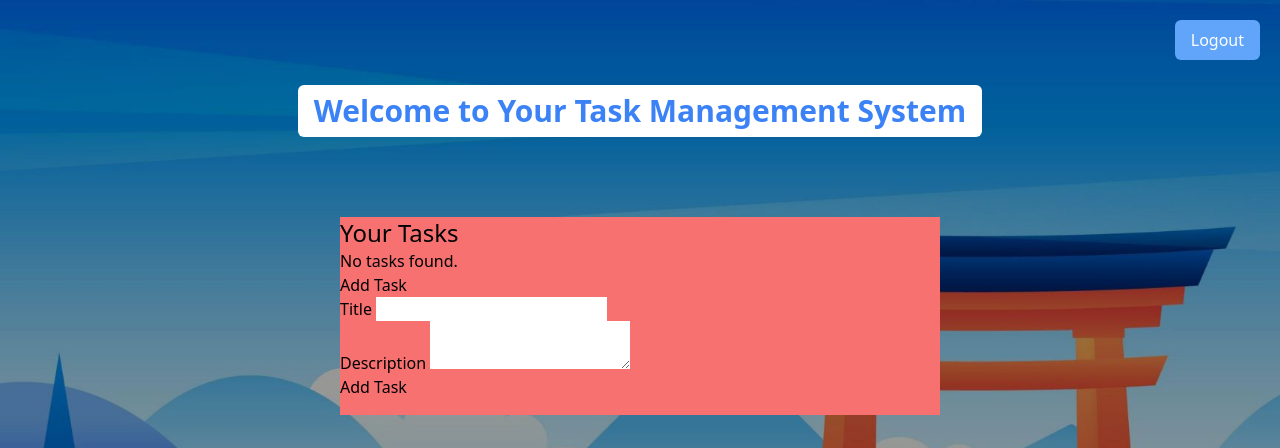
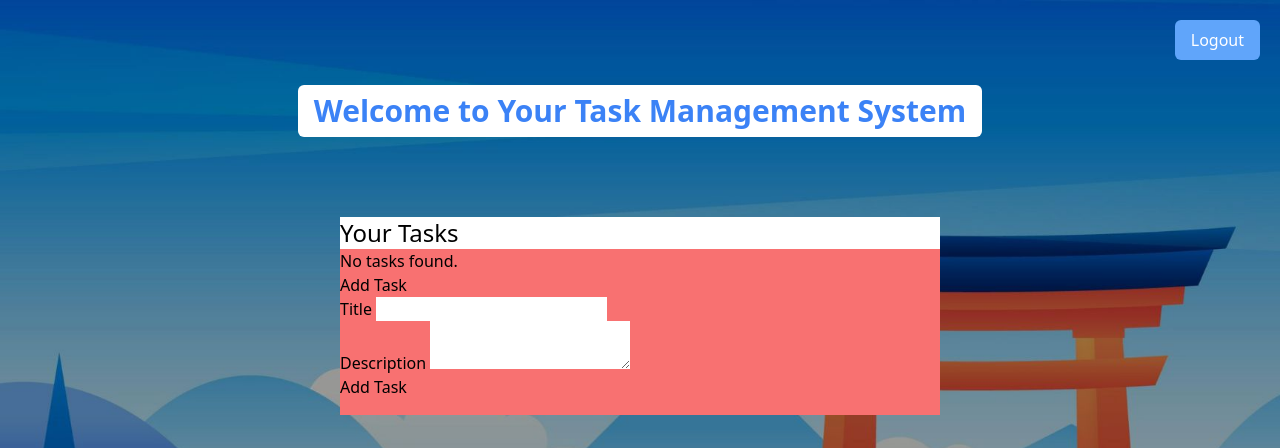
Before and after one commit to Exvade/task-management, a PHP site: page /dashboard.php in a window 1280 px wide. Shown: the top 448 px of the page. Run offline with PHP 8.4, Linux system fonts and the light colour scheme; the visitor is signed in with stand-in values (Sample User, id 1); data that the repository does not hold is empty; some libraries are stand-ins or nearby versions.

Commit message:
modified

```diff
--- a/dashboard.php
+++ b/dashboard.php
@@ -30,7 +30,7 @@ $num = $stmt->rowCount();
   <div class="w-[600px] bg-red-400 mt-20">
 
     <?php
-    echo "<h2 class='text-2xl'>Your Tasks</h2>";
+    echo "<h2 class='text-2xl bg-white'>Your Tasks</h2>";
     if ($num > 0) {
       echo "<ol>";  // Menggunakan ordered list untuk menampilkan tasks
       $counter = 1; // Variabel untuk nomor urut
```
